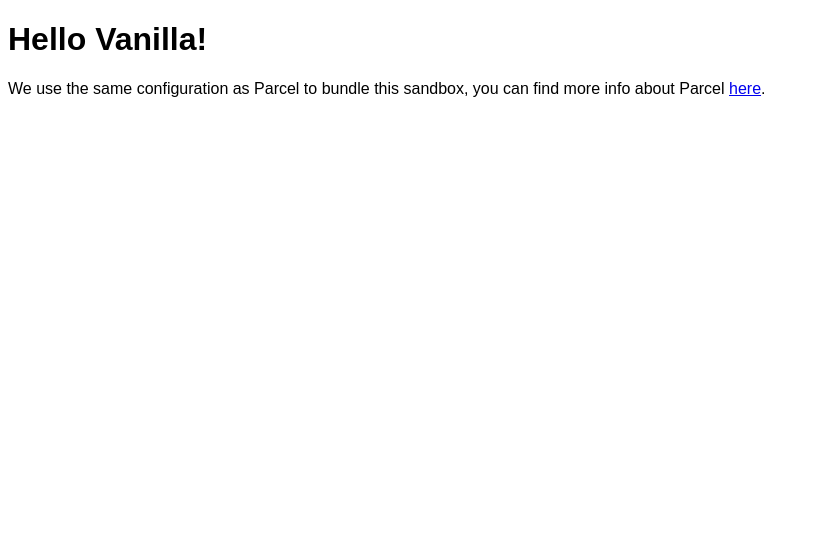
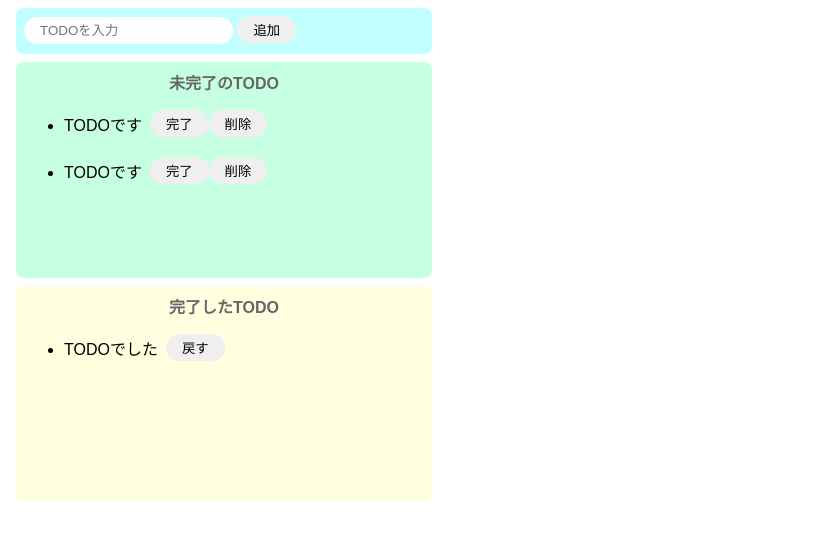
Before and after one commit to yuichi1978/todo-js, a website built with Parcel: page index.html in a window 1280 px wide. Shown: the whole page, without its empty margins (0-819 px from the left). Built offline with nearby package versions, Linux system fonts and the light colour scheme.

Commit message:
CSSでスタイリング

```diff
--- a/index.html
+++ b/index.html
@@ -1,16 +1,37 @@
 <!DOCTYPE html>
 <html>
+  <head>
+    <title>TODO(JS</title>
+    <meta charset="UTF-8" />
+  </head>
 
-<head>
-	<title>Parcel Sandbox</title>
-	<meta charset="UTF-8" />
-</head>
+  <body>
+    <div class="input-area">
+      <input placeholder="TODOを入力" />
+      <button>追加</button>
+    </div>
 
-<body>
-	<div id="app"></div>
+    <div class="incomplete-area">
+      <p class="title">未完了のTODO</p>
+      <ul class="list-row">
+        <li>TODOです</li>
+        <button>完了</button>
+        <button>削除</button>
+      </ul>
+      <ul class="list-row">
+        <li>TODOです</li>
+        <button>完了</button>
+        <button>削除</button>
+      </ul>
+    </div>
 
-	<script src="src/index.js">
-	</script>
-</body>
-
+    <div class="complete-area">
+      <p class="title">完了したTODO</p>
+      <ul class="list-row">
+        <li>TODOでした</li>
+        <button>戻す</button>
+      </ul>
+    </div>
+    <script src="src/index.js"></script>
+  </body>
 </html>
--- a/src/index.js
+++ b/src/index.js
@@ -1,10 +1 @@
 import "./styles.css";
-
-document.getElementById("app").innerHTML = `
-<h1>Hello Vanilla!</h1>
-<div>
-  We use the same configuration as Parcel to bundle this sandbox, you can find more
-  info about Parcel
-  <a href="https://parceljs.org" target="_blank" rel="noopener noreferrer">here</a>.
-</div>
-`;
--- a/src/styles.css
+++ b/src/styles.css
@@ -1,3 +1,66 @@
 body {
   font-family: sans-serif;
 }
+
+input {
+  border-radius: 16px;
+  border: none;
+  padding: 6px 16px;
+  outline: none;
+}
+
+button {
+  border-radius: 16px;
+  border: none;
+  padding: 4px 16px;
+}
+
+button:hover {
+  background-color: #ff7fff;
+  color: #fff;
+  cursor: pointer;
+}
+
+li {
+  margin-right: 8px;
+}
+
+.input-area {
+  background-color: #c1ffff;
+  width: 400px;
+  height: 30px;
+  padding: 8px;
+  margin: 8px;
+  border-radius: 8px;
+}
+
+.incomplete-area {
+  background-color: #c6ffe2;
+  width: 400px;
+  min-height: 200px;
+  padding: 8px;
+  margin: 8px;
+  border-radius: 8px;
+}
+
+.complete-area {
+  background-color: #ffffe0;
+  width: 400px;
+  min-height: 200px;
+  padding: 8px;
+  margin: 8px;
+  border-radius: 8px;
+}
+
+.title {
+  text-align: center;
+  margin-top: 0;
+  font-weight: bold;
+  color: #666;
+}
+
+.list-row {
+  display: flex;
+  align-items: center;
+  padding-bottom: 4px;
+}
```
